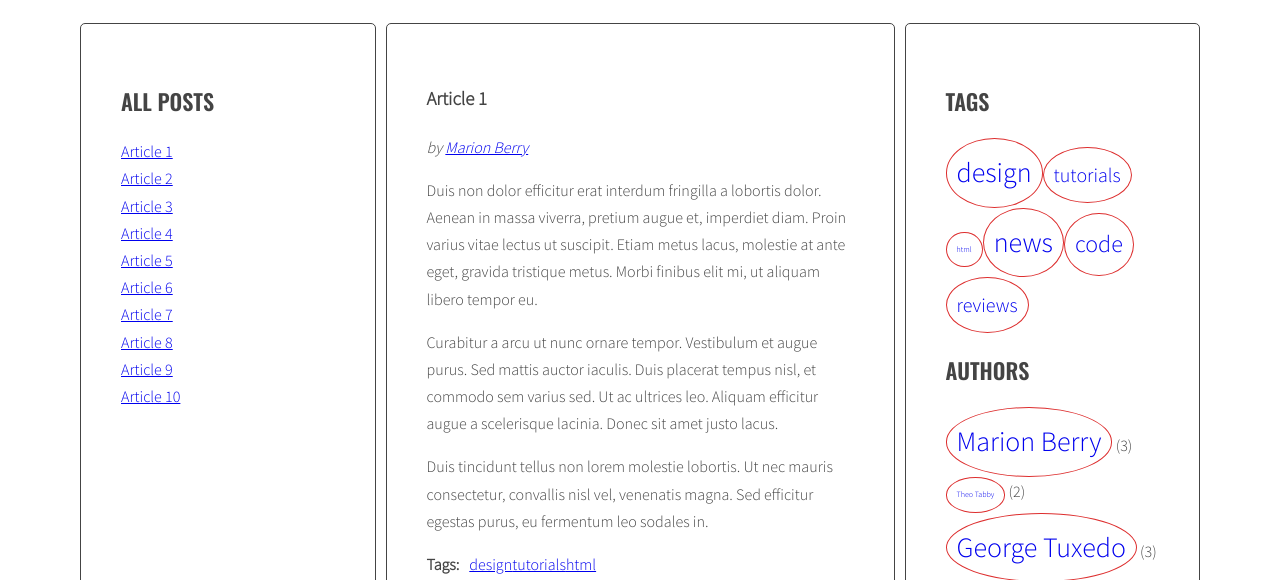
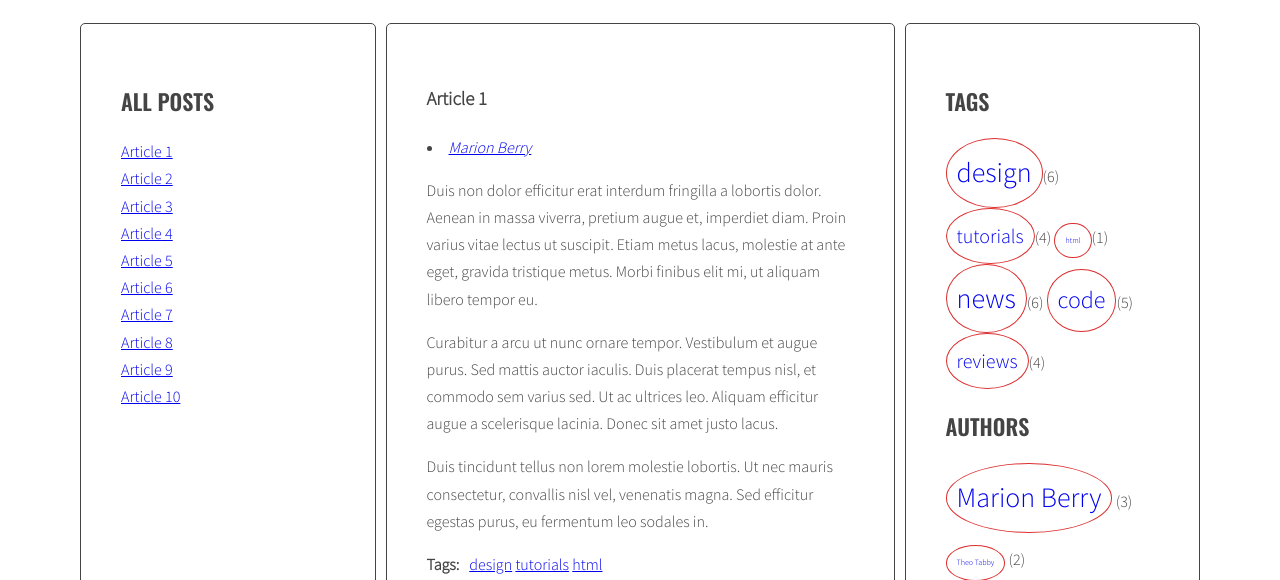
Before and after one commit to RafalPietrzak/javascript-blog, a website: page index.html in a window 1280 px wide. Shown: the part 220-800 px from the top of the page. Drawn offline with nearby package versions, Linux system fonts and the light colour scheme.

Commit message:
Add temlates

```diff
--- a/index.html
+++ b/index.html
@@ -284,6 +284,36 @@
             </main>
         </div>
     </div>
+    <script id="template-author-cloud-link" type="text/x-handlebars-template">
+        {{#each authors}}
+        <li>
+            <a href="#author-{{ authorLink }}" class="{{ className }}">
+                {{ author }}
+            </a>
+        ({{ count }})
+        </li>
+        {{/each}}
+    </script>
+    <script id="template-tag-cloud-link" type="text/x-handlebars-template">
+        {{#each tags}}
+        <li>
+            <a href="#tag-{{ tag }}" class="{{ className }}">{{ tag }}
+            </a>({{ count }})
+        </li>
+        {{/each}}
+    </script>
+    <script id="template-author-link" type="text/x-handlebars-template">
+        <li>
+            <a href="#author-{{ authorPercent }}"><span>{{ author }}</span></a>
+        </li>
+    </script>
+    <script id="template-tag-link" type="text/x-handlebars-template">
+        <li><a href="#tag-{{ tag }}"><span>{{ tag }}</span></a></li>
+    </script>
+    <script id="template-article-link" type="text/x-handlebars-template">
+        <li><a href="#{{ id }}"><span>{{ title }}</span></a></li>
+    </script>
+    <script src="https://cdnjs.cloudflare.com/ajax/libs/handlebars.js/4.1.0/handlebars.min.js"></script>
     <script src="js/script.js"></script>
 </body>
 
--- a/js/script.js
+++ b/js/script.js
@@ -11,7 +11,23 @@ const optArticleSelector = '.post',
   optCloudClassCount = 5,
   optCloudClassPrefix = 'tag-size-',
   optAuthorsListSelector = '.list.authors';
-
+const templates = {
+  articleLink: Handlebars.compile(
+    document.querySelector('#template-article-link'
+    ).innerHTML),
+  tagLink: Handlebars.compile(
+    document.querySelector('#template-tag-link'
+    ).innerHTML),
+  authorLink: Handlebars.compile(
+    document.querySelector('#template-author-link'
+    ).innerHTML),
+  tagCloudLink: Handlebars.compile(
+    document.querySelector('#template-tag-cloud-link'
+    ).innerHTML),
+  authorCloudLink: Handlebars.compile(
+    document.querySelector('#template-author-cloud-link'
+    ).innerHTML)
+};
 
 const titleClickHandler = function (event) {
   event.preventDefault();
@@ -51,11 +67,11 @@ const generateTitleLinks = function (customSelector = '') {
   );
   let html = '';
   for(let article of articles){
-    const id = article.getAttribute('id');
-    const title = article.querySelector(optTitleSelector).innerHTML;
-    const link = '<li><a href="#' +
-            id + '"><span>' + title + '</span></a></li>';
-    html = html + link;
+    const articleId = article.getAttribute('id');
+    const articleTitle = article.querySelector(optTitleSelector).innerHTML;
+    const linkHTMLData = {id: articleId, title: articleTitle};
+    const linkHTML = templates.articleLink(linkHTMLData);
+    html = html + linkHTML;
   }
   titleList.insertAdjacentHTML('afterbegin', html);
   const links = titleList.querySelectorAll('a');
@@ -97,7 +113,9 @@ const generateTags = function () {
     /* START LOOP: for each tag */
     for(let tag of articleTagsArray){
       /* generate HTML of the link */
-      const tagLink = '<li><a href="#tag-'+ tag +'">'+ tag +'</a></li>';
+      const linkHTMLData = {tag: tag};
+      const linkHTML = templates.tagLink(linkHTMLData);
+      const tagLink = linkHTML;
       /* add generated code to html variable */
       html = html + tagLink;
       /* [NEW] check if this link is NOT already in allTags */
@@ -118,21 +136,22 @@ const generateTags = function () {
   }
   /* [NEW] find list of tags in right column */
   const tagList = document.querySelector('.tags');
-  const tagParams = calculateTagsParams(allTags);
-  console.log('tagsParams:', tagParams);
+  const tagsParams = calculateTagsParams(allTags);
   /* [NEW] create variable for all links HTML code */
-  let allTagsHTML = '';
+  const allTagsData = {tags: []};
   /* [NEW] START LOOP: for each tag in allTags */
   for(let tag in allTags){
     /* [NEW] generate code of a link and add it to allTagsHTML */
-    allTagsHTML += '<a href="#tag-'+ tag +'" class="'
-      + calculateTagClass(allTags[tag], tagParams) + '">'
-      + tag +'</a>'; //+ ' (' + allTags[tag] + ') ';
+    allTagsData.tags.push({
+      tag: tag,
+      count: allTags[tag],
+      className: calculateTagClass(allTags[tag], tagsParams)
+    });
   }
   /* [NEW] END LOOP: for each tag in allTags
-
   /* [NEW] add html from allTags to tagList */
-  tagList.innerHTML = allTagsHTML;
+  const linkHTML = templates.tagCloudLink(allTagsData);
+  tagList.innerHTML = linkHTML;
 };
 
 const tagClickHandler = function (event){
@@ -189,17 +208,15 @@ const addClickListenersToTags = function (){
 const generateAuthors = function (){
   const articles = document.querySelectorAll(optArticleSelector);
   const allAuthors = {};
-
   for(let article of articles){
     const authorWrapper = article.querySelector(optArticleAuthorSelector);
     const articleAuthor = article.getAttribute(optArticleAuthorAtribute);
-    authorWrapper.innerHTML =
-      authorWrapper.innerHTML
-      + ' <a href="#author-'
-      + articleAuthor.replace(' ','%')
-      +'">'
-      + articleAuthor
-      +'</a>';
+    const linkHTMLData = {
+      author: articleAuthor,
+      authorPercent: articleAuthor.replace(' ', '%')
+    };
+    const linkHTML = templates.authorLink(linkHTMLData);
+    authorWrapper.innerHTML = linkHTML;
     const author = articleAuthor.replace(' ','_');
     if(!allAuthors.hasOwnProperty(author)){
     /* [NEW] add generated code to allAuthors array */
@@ -212,18 +229,21 @@ const generateAuthors = function (){
   const authorList = document.querySelector(optAuthorsListSelector);
   const authorsParams = calculateTagsParams(allAuthors);
   /* [NEW] create variable for all links HTML code */
-  let allAuthorsHTML = '';
+  const allAuthorsData = {authors: []};
   /* [NEW] START LOOP: for each authors in allAuthors */
   for(let author in allAuthors){
     /* [NEW] generate code of a link and add it to allAuthorsHTML */
-    allAuthorsHTML += '<a href="#author-'+ author.replace('_','%') +'" class="'
-      + calculateTagClass(allAuthors[author],  authorsParams) + '">'
-      + author.replace('_',' ') +'</a>' + ' (' + allAuthors[author] + ') ';
+    allAuthorsData.authors.push({
+      author: author.replace('_',' '),
+      authorLink: author.replace('_','%'),
+      count: allAuthors[author],
+      className: calculateTagClass(allAuthors[author], authorsParams)
+    });
   }
   /* [NEW] END LOOP: for each tag in allAuthors
 
   /* [NEW] add html from allAuthors to tagList */
-  authorList.innerHTML = allAuthorsHTML;
+  authorList.innerHTML = templates.authorCloudLink(allAuthorsData);
 };
 
 const authorClickHandler = function (event){
--- a/sass/style.scss
+++ b/sass/style.scss
@@ -166,3 +166,9 @@ body {
   font-size: 32px;
   @include tag;
 }
+
+.tags li {
+  margin: 0;
+  padding: 0;
+  display: inline-block;
+}
```
Also changed, not shown: css/style.css, 1 other file.
